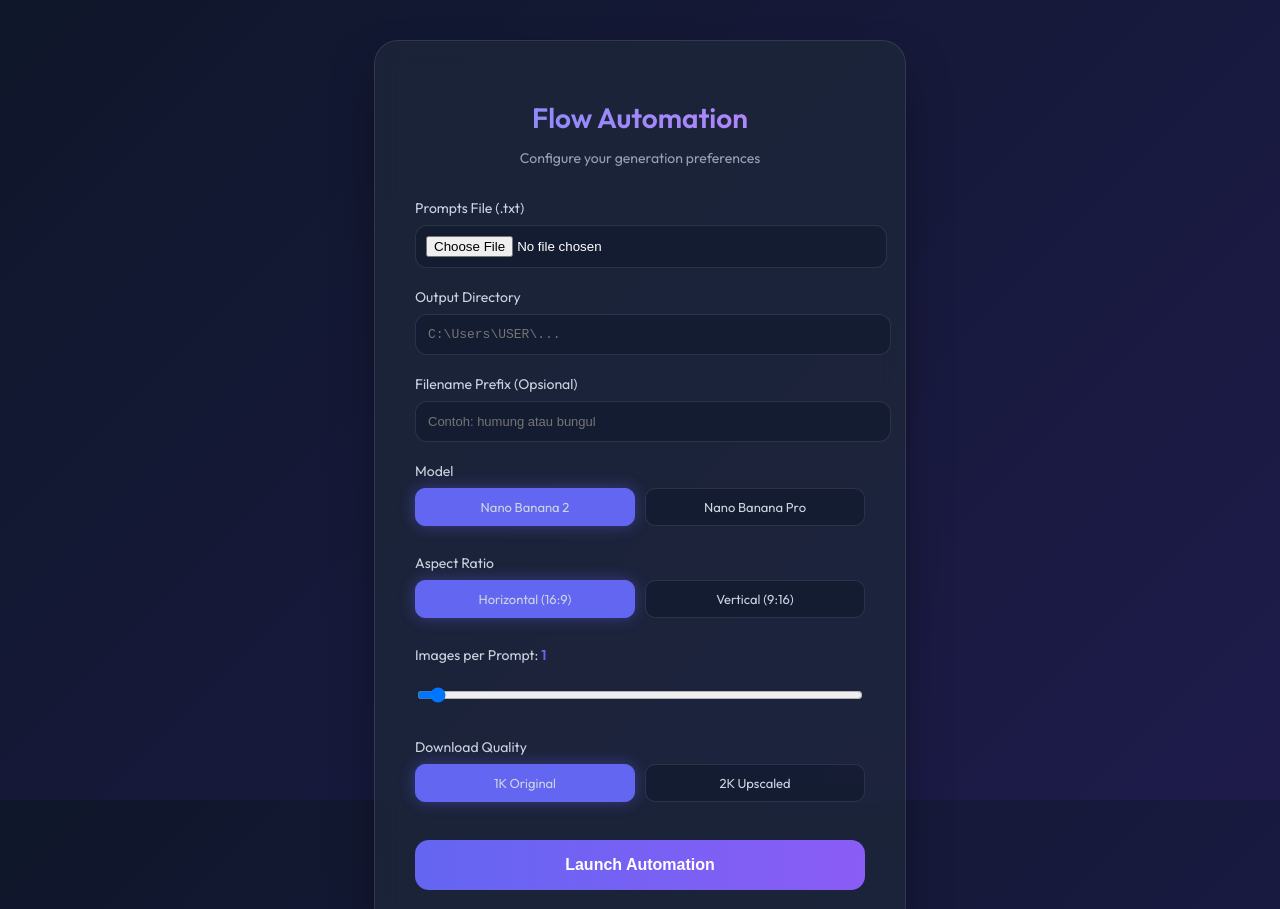
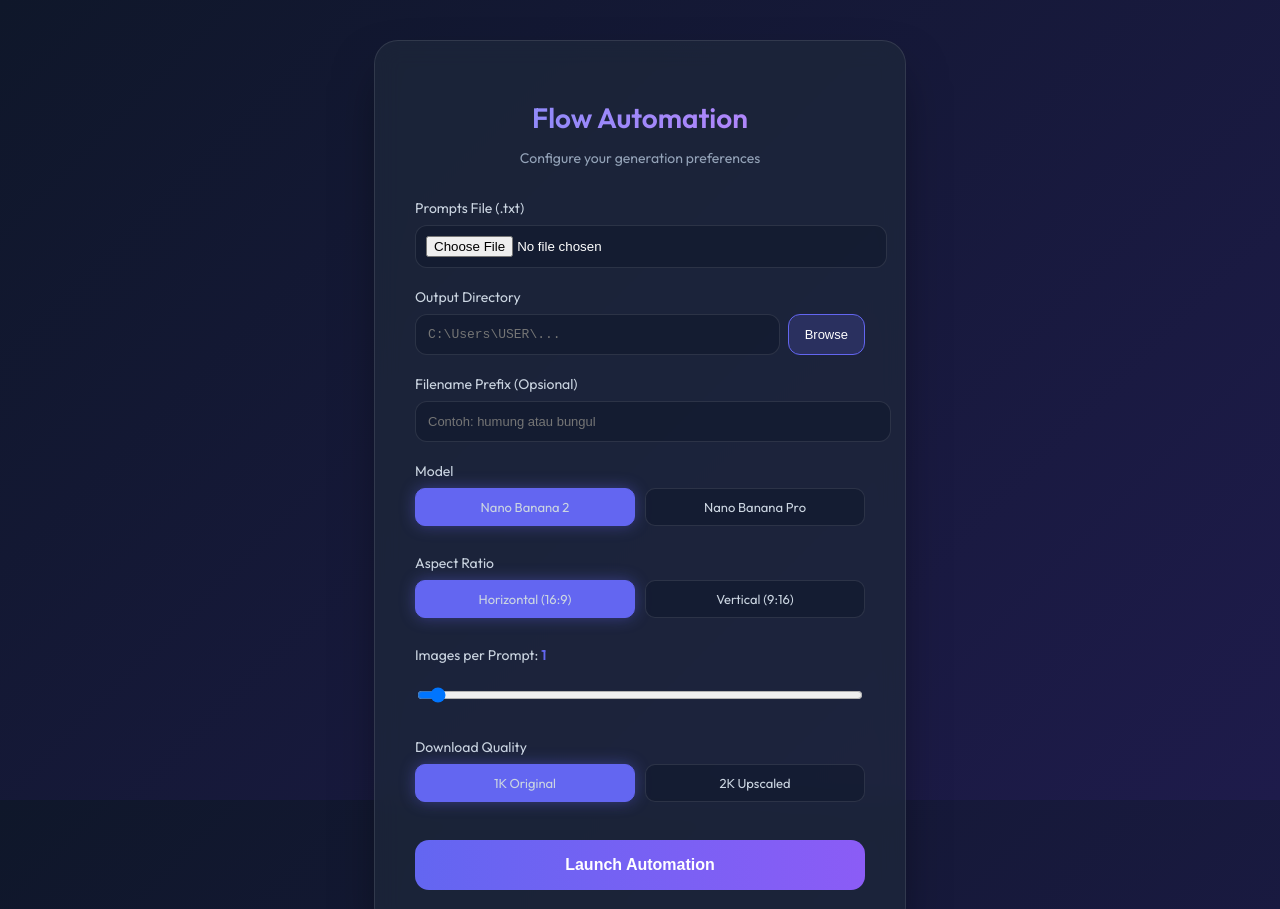
Before and after one commit to deyanquikley/flow-nanobanana, a website: page src/gui/index.html in a window 1280 px wide. Shown: the top 909 px of the page. Drawn offline with Linux system fonts and the light colour scheme.

Commit message:
feat: Add native Windows folder picker via PowerShell

```diff
--- a/src/gui/index.html
+++ b/src/gui/index.html
@@ -173,7 +173,10 @@
 
         <div class="form-group">
             <label>Output Directory</label>
-            <input type="text" id="outputPath" placeholder="C:\Users\USER\..." style="padding: 12px; background: rgba(15, 23, 42, 0.5); border: 1px solid rgba(255, 255, 255, 0.1); border-radius: 12px; width: 100%; color: white; font-family: monospace; font-size: 13px;">
+            <div style="display: flex; gap: 8px;">
+                <input type="text" id="outputPath" placeholder="C:\Users\USER\..." style="flex: 1; padding: 12px; background: rgba(15, 23, 42, 0.5); border: 1px solid rgba(255, 255, 255, 0.1); border-radius: 12px; color: white; font-family: monospace; font-size: 13px;">
+                <button type="button" onclick="browseFolder()" style="padding: 0 16px; background: rgba(99, 102, 241, 0.2); border: 1px solid var(--primary); border-radius: 12px; color: white; cursor: pointer; font-size: 13px; transition: background 0.2s;">Browse</button>
+            </div>
         </div>
 
         <div class="form-group">
@@ -247,6 +250,15 @@
             }
         });
 
+        async function browseFolder() {
+            if (window.selectFolder) {
+                const path = await window.selectFolder();
+                if (path) {
+                    document.getElementById('outputPath').value = path;
+                }
+            }
+        }
+
         async function start() {
             if (!fileContent) {
                 alert('Tolong pilih file prompt (.txt) terlebih dahulu!');
```
Also changed, not shown: src/guiLauncher.js (+13 -0 lines), changelog.md.
